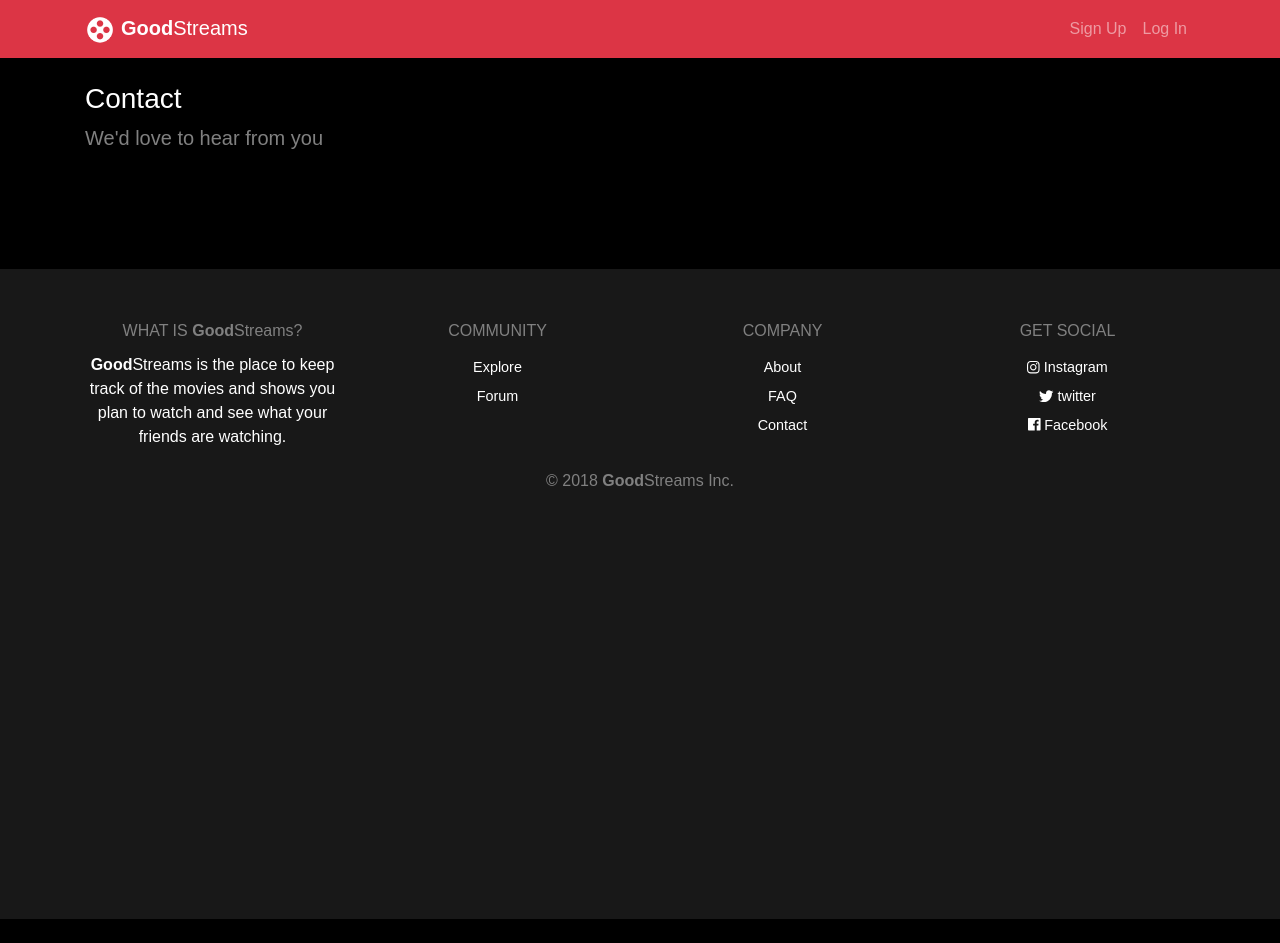
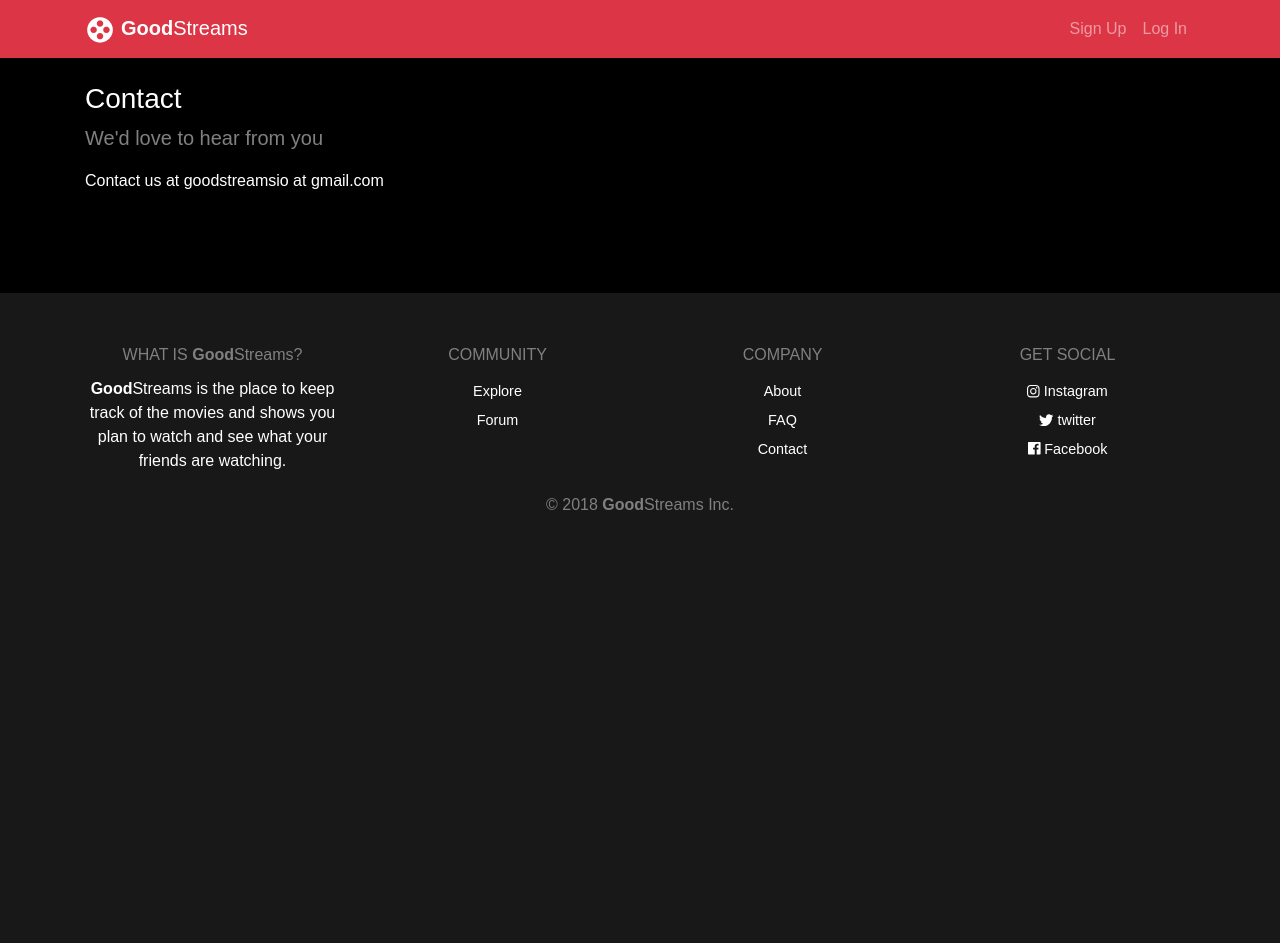
Before and after one commit to wssdesigns/goodstreams, a React (Create React App) app in the folder client/: page /contact in a window 1280 px wide. Before the commit the page ends 919 px from the top, so only its background shows below. Built offline with nearby package versions, Linux system fonts and the light colour scheme.

Commit message:
Add contact info

```diff
--- a/client/src/components/static-pages/Contact.js
+++ b/client/src/components/static-pages/Contact.js
@@ -11,6 +11,7 @@ export default () => {
             We'd love to hear from you
           </p>
             <div>
+              Contact us at goodstreamsio at gmail.com
             </div>
         </div>
       </div>
```
